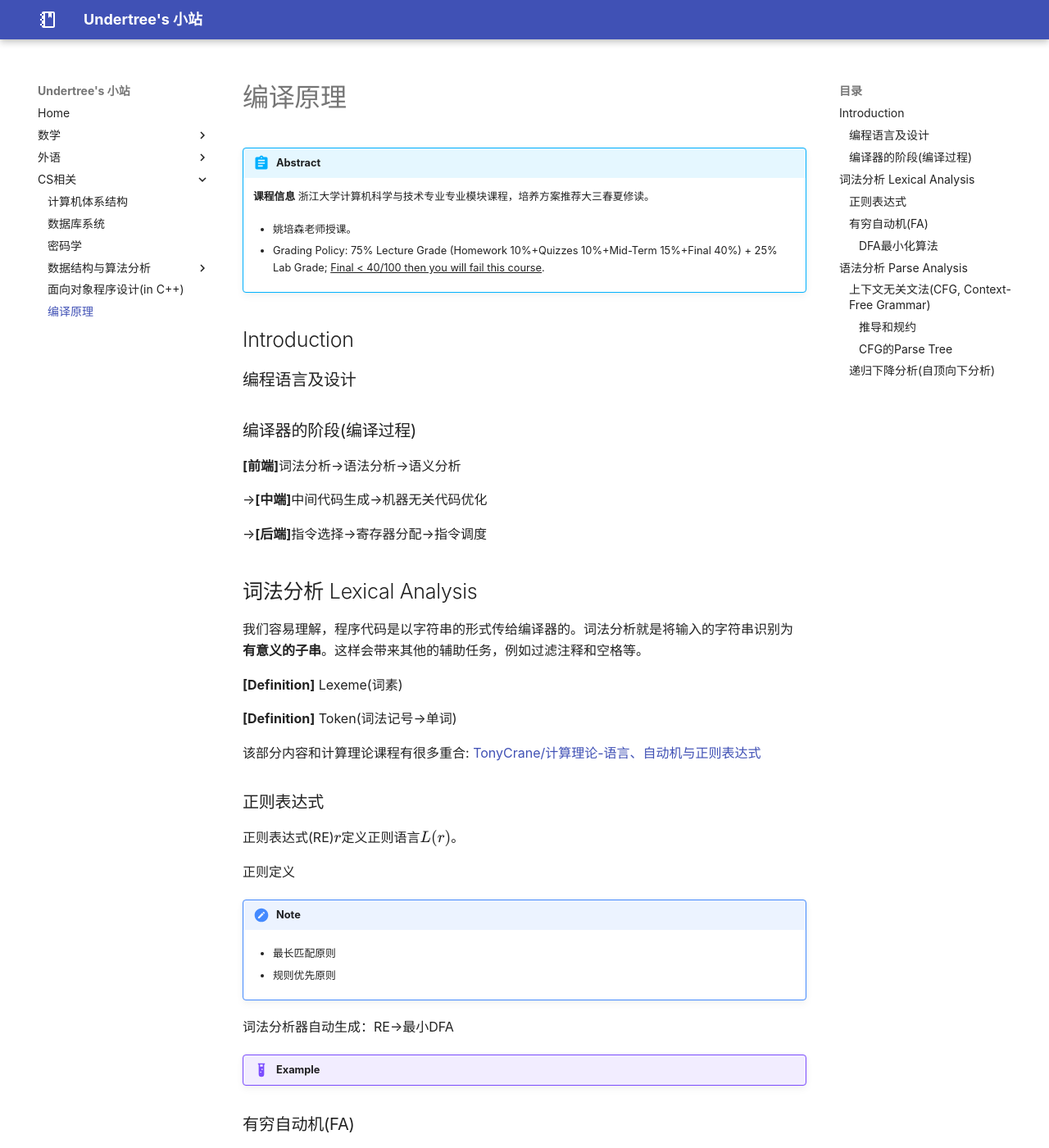
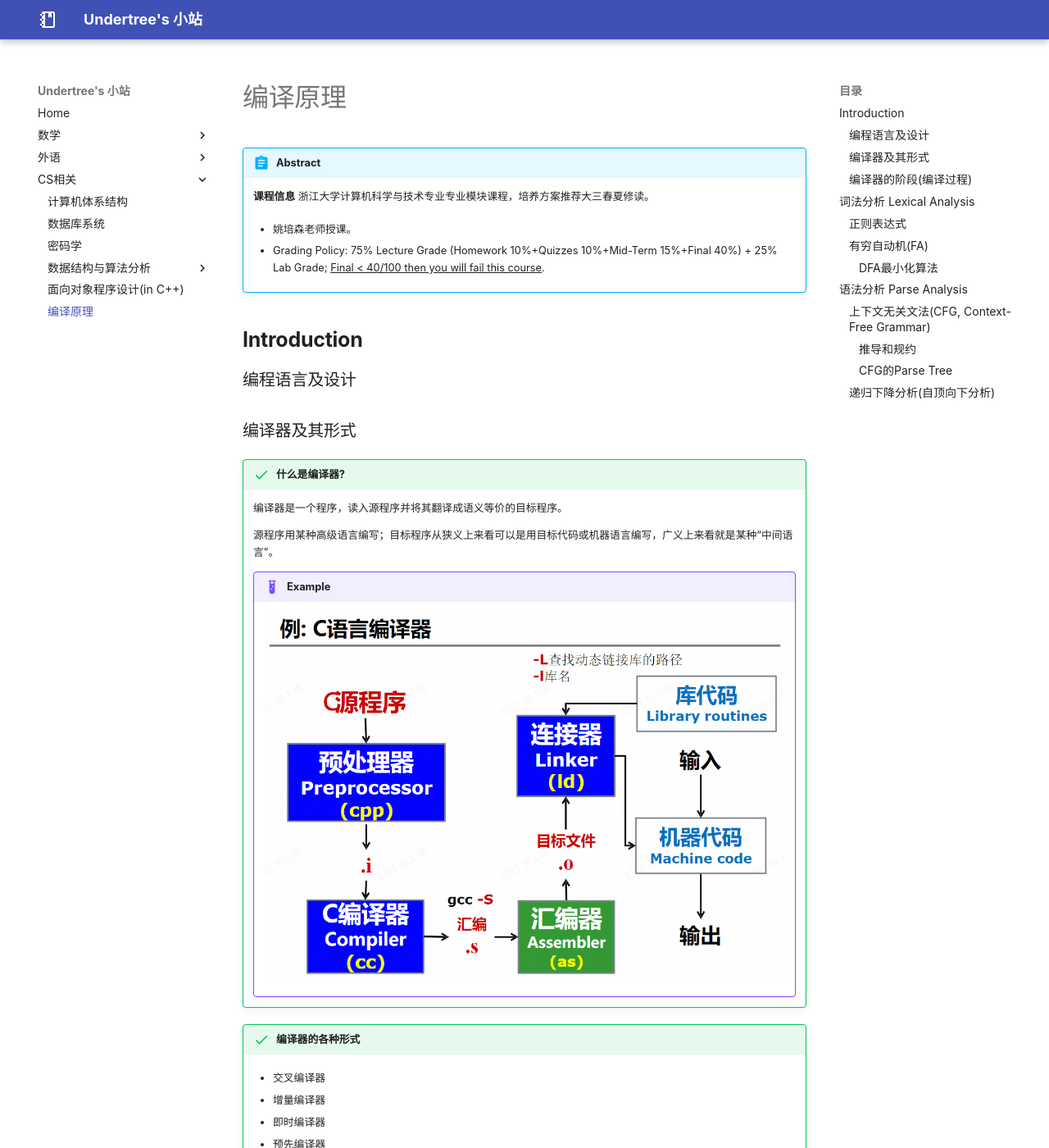
Before and after one commit to Undtree/Notes, an MkDocs documentation site: the page built from docs/编译原理.md, in a window 1280 px wide and 1400 px high. Shown: the whole window at 82% size. Built offline with MkDocs 1.6.1 and Material for MkDocs 9.7.7, drawn with Linux system fonts in a browser that asks for light colours; some of the changed text lies outside the part shown.

Commit message:
renew and add

```diff
--- a/docs/stylesheet/extra.css
+++ b/docs/stylesheet/extra.css
@@ -1,3 +1,3 @@
 :root{
-    --md-text-font: "Noto Serif SC";
+    --md-text-font: "思源黑体";
 }
--- a/docs/编译原理.md
+++ b/docs/编译原理.md
@@ -7,35 +7,76 @@
     - Grading Policy:
       75% Lecture Grade (Homework 10%+Quizzes 10%+Mid-Term 15%+Final 40%) + 25% Lab Grade; <u>Final < 40/100 then you will fail this course</u>.
 
-## Introduction
+## **Introduction**
 
 ### 编程语言及设计
 
+### 编译器及其形式
+
+!!! Success "什么是编译器?"
+
+    编译器是一个程序，读入源程序并将其翻译成语义等价的目标程序。
+
+    源程序用某种高级语言编写；目标程序从狭义上来看可以是用目标代码或机器语言编写，广义上来看就是某种“中间语言”。
+
+    !!! Example
+
+        ![C语言eg](images/CP/1-1.png)
+
+!!! Success "编译器的各种形式"
+
+    - 交叉编译器
+
+    - 增量编译器
+
+    - 即时编译器
+
+    - 预先编译器
+
+
 ### 编译器的阶段(编译过程)
 
-**[前端]**词法分析→语法分析→语义分析
+1. **[前端]**词法分析→语法分析→语义分析
 
-→**[中端]**中间代码生成→机器无关代码优化
+2. **[中端]**中间代码生成→机器无关代码优化
 
-→**[后端]**指令选择→寄存器分配→指令调度
+3. **[后端]**指令选择→寄存器分配→指令调度
 
-## 词法分析 Lexical Analysis
+## **词法分析 Lexical Analysis**
 
 我们容易理解，程序代码是以字符串的形式传给编译器的。词法分析就是将输入的字符串识别为**有意义的子串**。这样会带来其他的辅助任务，例如过滤注释和空格等。
 
-**[Definition]** Lexeme(词素)
+!!! Note "Definition: Token(词法记号，单词)"
+    可以说是一类关键字的统称。以英语举例，名词(noun)就是一类token。
 
-**[Definition]** Token(词法记号->单词)
+!!! Note "Definition: Lexeme(词素)"
+    抽象地说，一个词素就是一类token的一个实例。
+
+
+
 
 该部分内容和计算理论课程有很多重合: [TonyCrane/计算理论-语言、自动机与正则表达式](https://note.tonycrane.cc/cs/tcs/toc/topic1/)
 
 ### 正则表达式
 
+!!! Tip "符号表示及术语"
+
+    - 字母表(alphabet): 符号的有限集合；
+
+    - 串(string, word): 字母表中符号的有穷序列。
+
+        假设有一串$s$:
+
+        - 其长度定义为该串中符号的个数，记作$|s|$。
+
+        - 空串指的是长度为0的串，通常用$\varepsilon$表示。
+
+
 正则表达式(RE)$r$定义正则语言$L(r)$。
 
 正则定义
 
-!!! Note 正则规则的二义性
+!!! Note "正则规则的二义性"
 
     - 最长匹配原则
 
@@ -43,7 +84,7 @@
 
 词法分析器自动生成：RE→最小DFA
 
-!!! Example Sample
+!!! Example "Sample"
 
 ### 有穷自动机(FA)
 
```
Also changed, not shown: docs/Crypto.md (+14 -0 lines), docs/NA.md (+1 -0 lines), docs/OOP.md (+15 -0 lines), docs/images/CP/1-1.png (added), docs/images/OOP/6-1.png (added), 1 other file.
